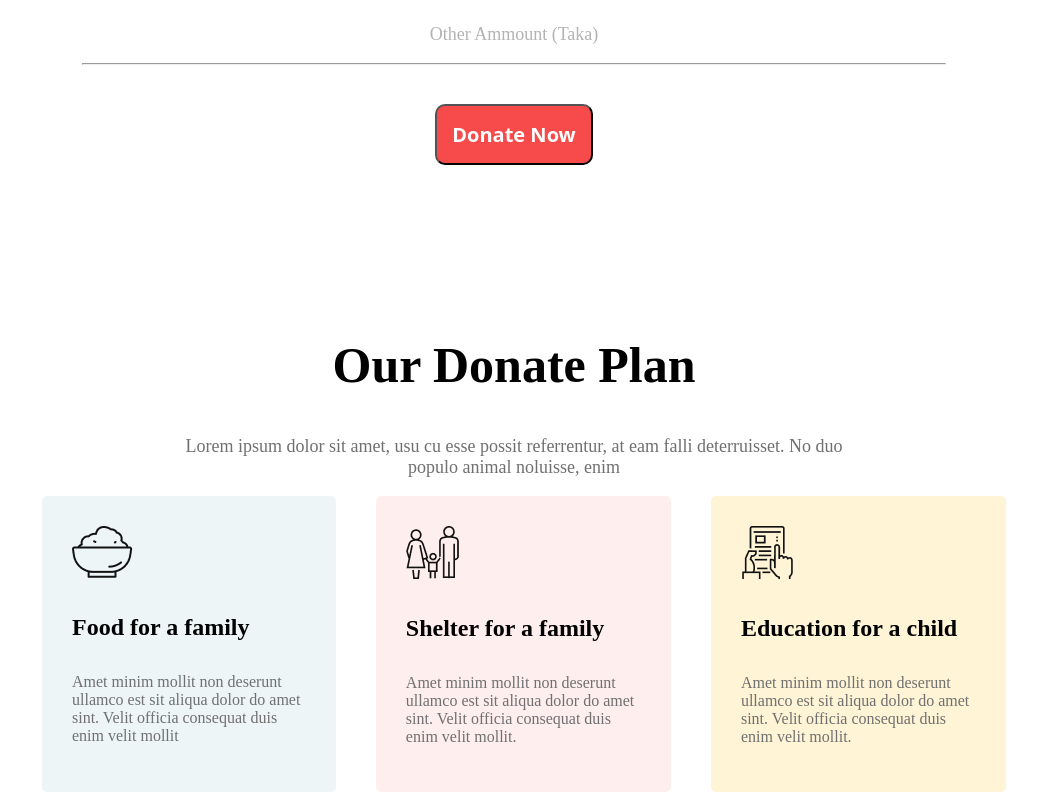
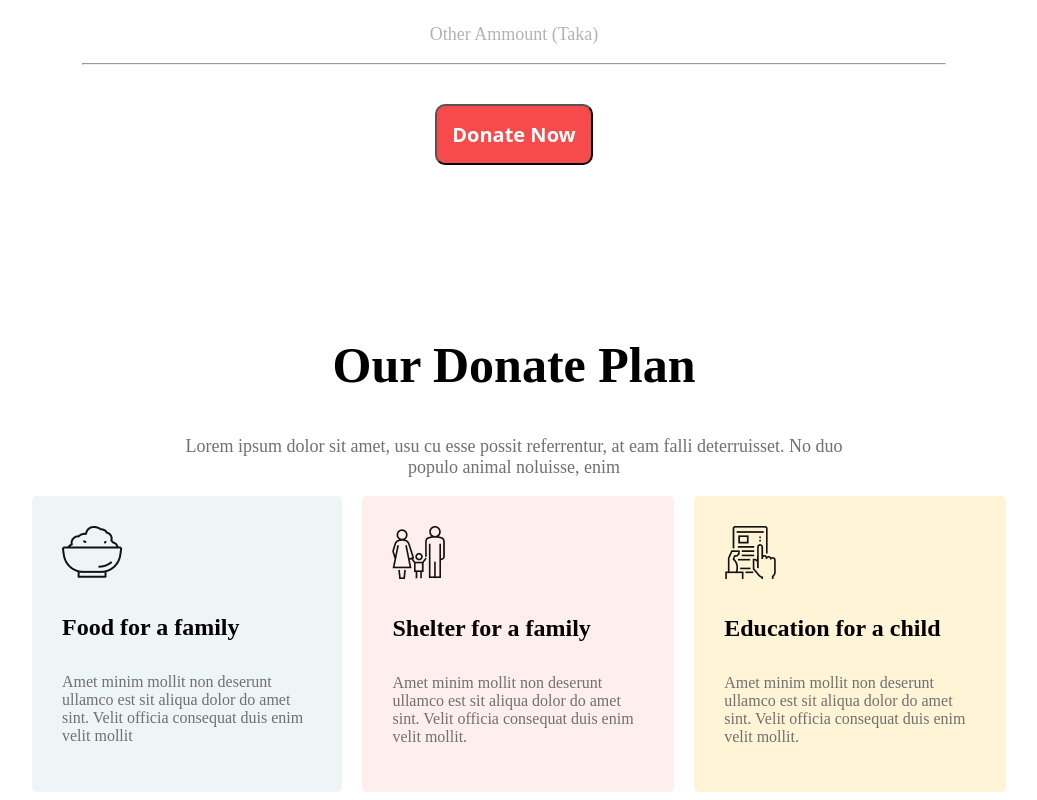
Before and after one commit to Arhab-Ahmed/practice-1, a plain HTML site: page index.html in a window 1280 px wide. Shown: the part 1207-2007 px from the top of the page, without its empty margins (126-1163 px from the left). Drawn offline with Linux system fonts and the light colour scheme.

Commit message:
ooh new!

```diff
--- a/styles/style.css
+++ b/styles/style.css
@@ -91,7 +91,7 @@ button{
 /* our donate plan styles */
 .plans-container{
     display: flex;
-    gap: 20px;
+    gap: 10px;
     margin-left: 60px;
     margin-right: 60px;
     padding-left: 80px;
@@ -99,21 +99,21 @@ button{
 }
 .plans-bar-1{
     padding: 30px;
-    margin-left: 20px;
+    margin-left: 10px;
     border-radius: 5px;
     background: rgba(79, 157, 166, 0.10);
 }
 
 .plans-bar-2{
     padding: 30px;
-    margin-left: 20px;
+    margin-left: 10px;
     border-radius: 5px;
     background: rgba(255, 89, 89, 0.10);
 
 }
 .plans-bar-3{
     padding: 30px;
-    margin-left: 20px;
+    margin-left: 10px;
     border-radius: 5px;
     background: #FFF4D6;
 
```
